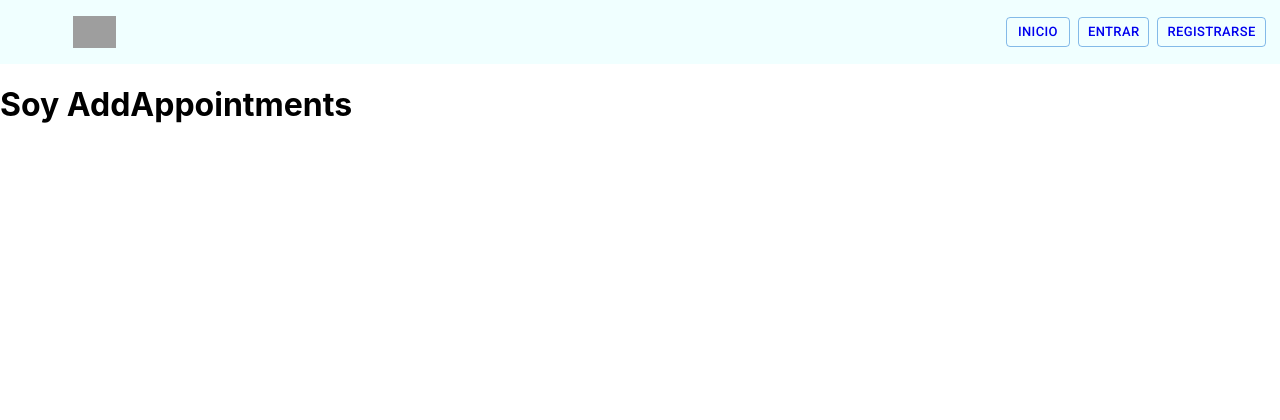
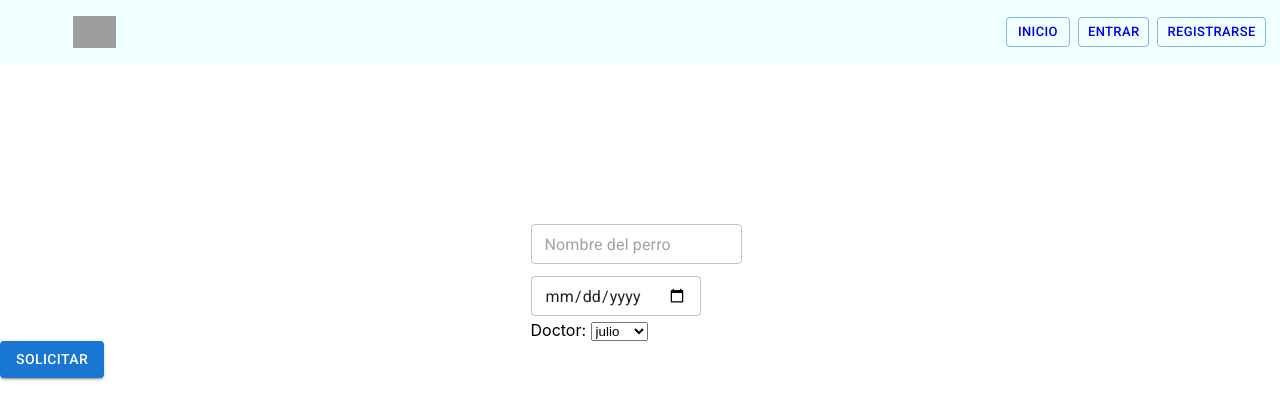
Before and after one commit to BMHA1/App_cita_React, a React (Create React App) app: page /addapointments in a window 1280 px wide. Shown: the top 420 px of the page. Built offline with nearby package versions, Linux system fonts and the light colour scheme; grey boxes are pictures that could not be loaded.

Commit message:
vista de pedir cita trabajada

```diff
--- a/src/Components/Header/Header.js
+++ b/src/Components/Header/Header.js
@@ -15,8 +15,6 @@ const Header = () => {
     console.log(user)
     // const admin = useSelector((store) => store.admin)
     // const doctor = useSelector((store) => store.doctor)
-
-
     return (
         <>
             <div className='header'>
@@ -33,7 +31,7 @@ const Header = () => {
                         <NavLink className="link" to="/register">Registrarse</NavLink>
                     </Boton>}
                     {user.token && < Boton variant="outlined" size="small" margin="normal">
-                        <NavLink className="link" to="/register">Pedir Cita</NavLink>
+                        <NavLink className="link" to="/addapointments">Pedir Cita</NavLink>
                     </Boton>}
                     {user.token && < Boton variant="outlined" size="small" margin="normal">
                         <NavLink className="link" to="/register">Cerrar Sesión</NavLink>
--- a/src/Containers/AddAppointments/AddAppointments.js
+++ b/src/Containers/AddAppointments/AddAppointments.js
@@ -1,13 +1,91 @@
-const AddAppointments= () => {
+import { APIConsumer } from '../../service/Apiconsumer/ApiAppoinments';
+import TextField from '@mui/material/TextField'
+import { Grid } from '@mui/material';
+import Boton from '../../Components/Boton/Boton';
+import './AddAppointments.scss'
+// import { useNavigate } from 'react-router-dom'
+import Select from '@mui/material/Select';
+import { useSelector } from 'react-redux';
 
-    return(
+
+
+
+
+
+
+const AddAppointments = () => {
+    // const doctor = useSelector((store) => store.doctor.doctor)
+
+    const dc = [{ name: "julio" }, { name: "mario" }, { name: "pedro" }]
+
+
+
+    const HandelChangeSend = (d) => {
+        // setLoading(true)
+        d.preventDefault()
+        const appoinment = {
+
+            date: d.target.date.value,
+            state: "Pending",
+            petIt: d.target.petIt.value,
+            doctorid: d.target.doctorid.value,
+
+        }
+        setTimeout(async () => {
+            try {
+                let result = await APIConsumer.CreateAppoinment(appoinment)
+                console.log(result)
+                // setLoading(false)
+            } catch (error) {
+                console.log(error)
+                // setError(true)
+                // setLoading(false)
+            }
+        }, 5000);
+    }
+
+    return (
         <>
-            <h1>
-            Soy AddAppointments
-            </h1>
+            {/* {error && <h1>¡I'm sorry, something has happened!</h1>}
+                {loading && <h1>Loading...</h1>} */}
+            <form onSubmit={(d) => HandelChangeSend(d)} >
+                <div className="Container-appoints">
+                    <Grid className="Grid-appoinments" container spacing={1} columns={2} justifyContent="center" >
+                        <Grid columnSpacing={2} >
+                            <Grid item xs={5} className="name-dog">
+                                <TextField type='text'
+                                    placeholder={"Nombre del perro"}
+                                    size="small"
+                                    name='date'
+                                    margin="dense"
+                                    required />
+                            </Grid>
+                            <Grid item xs={5} className="date">
+                                <TextField type='date'
+                                    size="small"
+                                    name='date'
+                                    margin="dense"
+                                    required />
+                            </Grid>
+                            <Grid item xs={5} className="doctor">
+                                <label>Doctor: </label>
+                                <select>
+                                    {dc.map((name) => {
+                                        return <option>{name.name}</option>
+                                    })}
+                                </select>
+                            </Grid>
+                        </Grid>
+                    </Grid>
+                    <div className="buton">
+                        <Boton type="onSubmit">Solicitar</Boton>
+                    </div>
+                </div >
+            </form >
         </>
     )
 
 
 }
+
 export default AddAppointments
--- a/src/Containers/ProfileUser/ProfileUser.js
+++ b/src/Containers/ProfileUser/ProfileUser.js
@@ -5,7 +5,7 @@ const ProfileUser = () => {
 
     return (
         <>
-            <h1>Lista Mascota</h1>
+            <h1>MIS MASCOTAS</h1>
             <div className="listAnimales">
                 <ListPet />
             </div>
--- a/src/service/Apiconsumer/ApiAppoinments.js
+++ b/src/service/Apiconsumer/ApiAppoinments.js
@@ -0,0 +1,25 @@
+export const APIConsumer = {
+    CreateAppoinment: async (appoinment) => {
+        try {
+            let result = await fetch(`http://localhost:5000/appointment`, {
+                method: "POST",
+                headers: { 'Content-Type': 'application/json' },
+                body: JSON.stringify({
+
+                    "date": appoinment.date,
+                    "state": appoinment.state,
+                    "petIt": appoinment.petIt,
+                    "doctorId": appoinment.password
+
+                })
+            })
+            const token = await result.json();
+            console.log(token);
+            return token
+        } catch (error) {
+
+            console.log(error)
+        }
+
+    }
+}
--- a/src/service/redux/Reducers/PetsReducers.js
+++ b/src/service/redux/Reducers/PetsReducers.js
@@ -1,5 +1,22 @@
 
 const petsReducers = (pet = [{
+    avatar: "https://ideasnuevas.net/wp-content/uploads/2016/08/946.jpg",
+    name: "boby",
+    specie: "perro",
+    weight: "15 kg",
+    age: "15 años",
+    gender: "Masculino",
+    disease: "dolor de dientes"
+},{
+    avatar: "https://ideasnuevas.net/wp-content/uploads/2016/08/946.jpg",
+    name: "boby",
+    specie: "perro",
+    weight: "15 kg",
+    age: "15 años",
+    gender: "Masculino",
+    disease: "dolor de dientes"
+},
+{
     avatar: "https://ideasnuevas.net/wp-content/uploads/2016/08/946.jpg",
     name: "boby",
     specie: "perro",
@@ -15,6 +32,23 @@ const petsReducers = (pet = [{
     age: "15 años",
     gender: "Masculino",
     disease: "dolor de dientes"
+},{
+    avatar: "https://help.eurecia.com/hc/article_attachments/360001542058/Contact_Support.png",
+    name: "boby",
+    specie: "perro",
+    weight: "15 kg",
+    age: "15 años",
+    gender: "Masculino",
+    disease: "dolor de dientes"
+}
+,{
+    avatar: "https://help.eurecia.com/hc/article_attachments/360001542058/Contact_Support.png",
+    name: "boby",
+    specie: "perro",
+    weight: "15 kg",
+    age: "15 años",
+    gender: "Masculino",
+    disease: "dolor de dientes"
 }], action) => {
     // console.log(pet, action)
 
```
